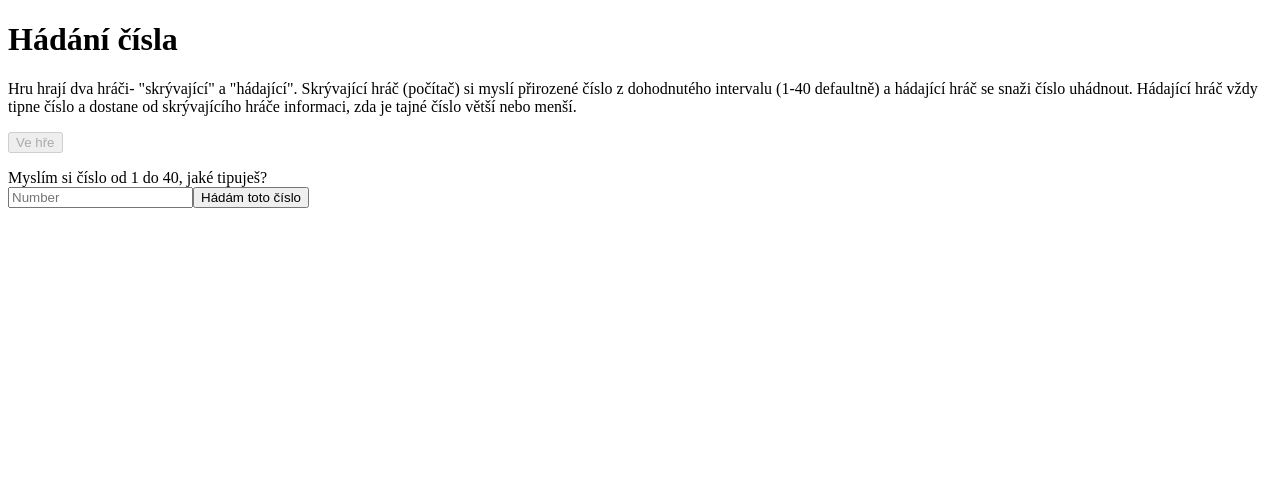
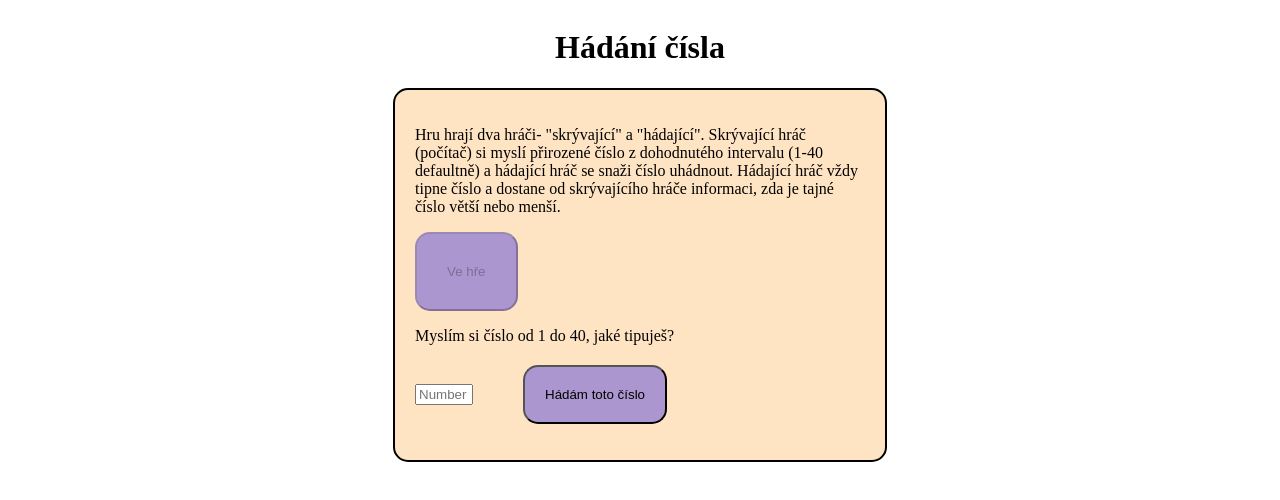
Before and after one commit to honzahlozanka/Hadani_cisla, a plain HTML site: page index.html in a window 1280 px wide. Both pictures are taken after a click on the button "Začni hru". Drawn offline with Linux system fonts and the light colour scheme.

Commit message:
přidaní css

```diff
--- a/index.html
+++ b/index.html
@@ -3,17 +3,21 @@
 <head>
     <meta charset="UTF-8">
     <meta name="viewport" content="width=device-width, initial-scale=1.0">
+    <link rel="stylesheet" href="style.css">
     <title>Hadání čísla</title>
 </head>
 <body>
-    <h1>Hádání čísla</h1>
-
-    <p id="welcome_text"></p>
-    <button id="zacni" type="submitBtn">Začni hru</button>
-    <p id="history"></p>
-    <p id="game"></p>
-
+    <main>
+        <h1>Hádání čísla</h1>
+        <div class="wrapper">
+            <p id="welcome_text"></p>
+            <button id="zacni" type="submitBtn">Začni hru</button>
+            <p id="history"></p>
+            <p id="game"></p>
+        </div>
+    </main>
     <script src="js/hra.js"></script>
     <script src="js/obsluha.js"></script>
+
 </body>
 </html>
--- /dev/null
+++ b/style.css
@@ -0,0 +1,45 @@
+main {
+
+    display: flex;
+    flex-direction: column;
+    justify-content: start;
+    align-items: center;
+    min-height: 80em;
+
+}
+
+
+p {
+     align-items: center;
+     max-width: 450px;
+}
+
+.wrapper {
+    border: solid 2px;
+    padding: 20px;
+    border-radius: 15px;
+    background-color: bisque;
+
+}
+
+
+#zacni {
+    border-radius: 15px;
+    padding: 30px;
+    background-color: rgb(172, 150, 207);
+
+}
+
+
+#hadej {
+    margin-top: 20px;
+    padding: 20px;
+    border-radius: 15px;
+    background-color: rgb(172, 150, 207);
+
+}
+
+#hadaneCislo {
+    margin-right: 50px;
+    width: 50px;
+}
```
